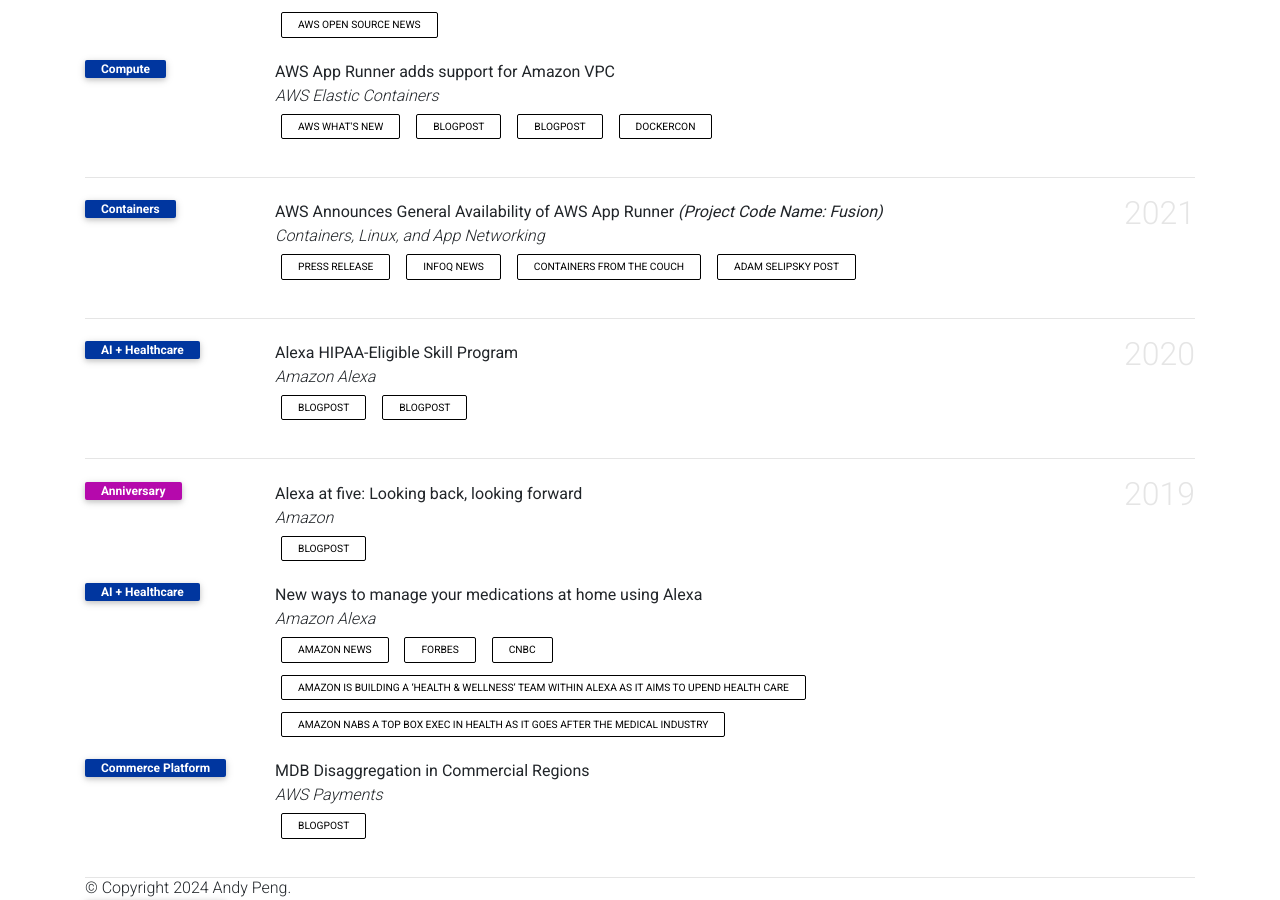
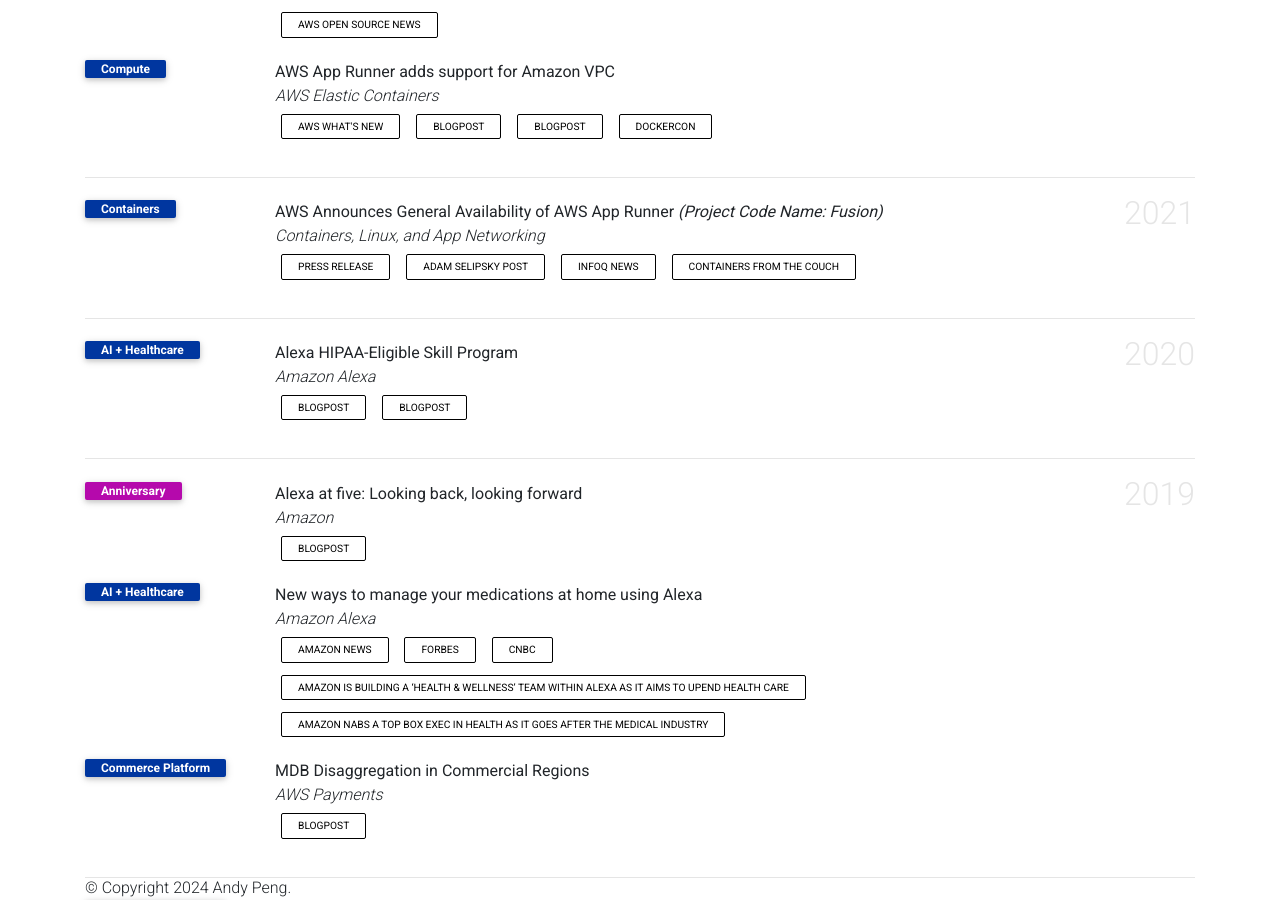
Before and after one commit to gfw001/gfw001.github.io, a Jekyll site: the page products.html, which Jekyll copies as it is, in a window 1280 px wide and 900 px high, scrolled down 2132 px. Built offline with Jekyll 4.4.1, drawn with Linux system fonts in a browser that asks for light colours; comment, search, counter and statistics services are not loaded; a style sheet for code colours, icons or effects is not loaded.

Commit message:
Update products.html

```diff
--- a/products.html
+++ b/products.html
@@ -458,9 +458,9 @@
                   <div class="periodical"> <em>Containers, Linux, and App Networking</em> </div>
                   <div class="links">
                      <a href="https://press.aboutamazon.com/news-releases/news-release-details/aws-announces-general-availability-aws-app-runner" class="btn btn-sm z-depth-0" role="button" rel="external nofollow noopener" target="_blank">Press Release</a>
+                     <a href="https://x.com/aselipsky/status/1395149027658801152" class="btn btn-sm z-depth-0" role="button" rel="external nofollow noopener" target="_blank">Adam Selipsky Post</a>
                      <a href="https://www.infoq.com/news/2021/06/deepak-singh-aws/" class="btn btn-sm z-depth-0" role="button" rel="external nofollow noopener" target="_blank">InfoQ News</a>
                      <a href="https://www.youtube.com/watch?v=HJsULvSJWes" class="btn btn-sm z-depth-0" role="button" rel="external nofollow noopener" target="_blank">Containers from the Couch</a>
-                     <a href="https://x.com/aselipsky/status/1395149027658801152" class="btn btn-sm z-depth-0" role="button" rel="external nofollow noopener" target="_blank">Adam Selipsky Post</a>
                </div>
                <div class="badges">
                   <span class="altmetric-embed" data-hide-no-mentions="true" data-hide-less-than="15" data-badge-type="2" data-badge-popover="right"></span> <span class="__dimensions_badge_embed__" data-pmid="" data-hide-zero-citations="true" data-style="small_rectangle" data-legend="hover-right" style="margin-bottom: 3px;"></span>
```
